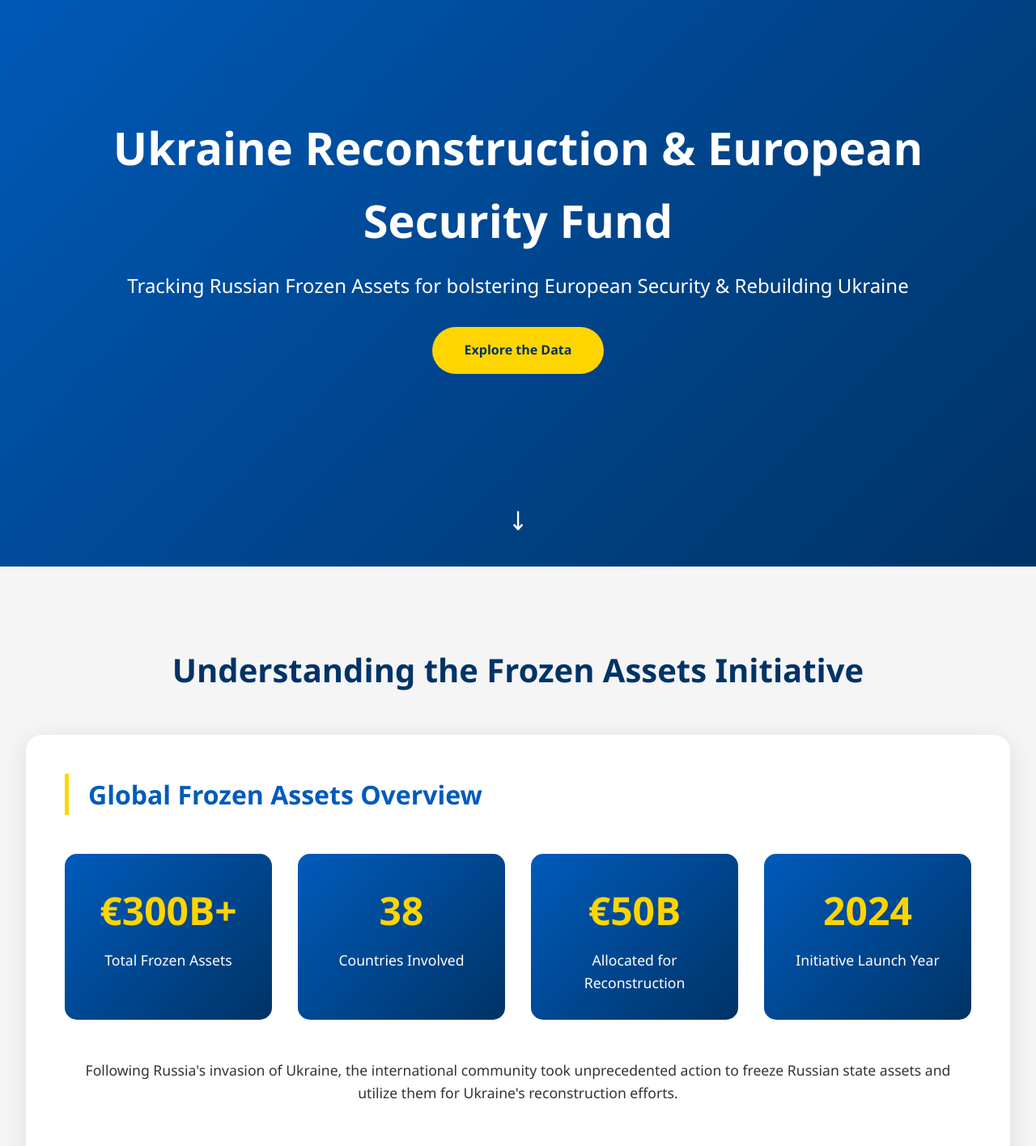
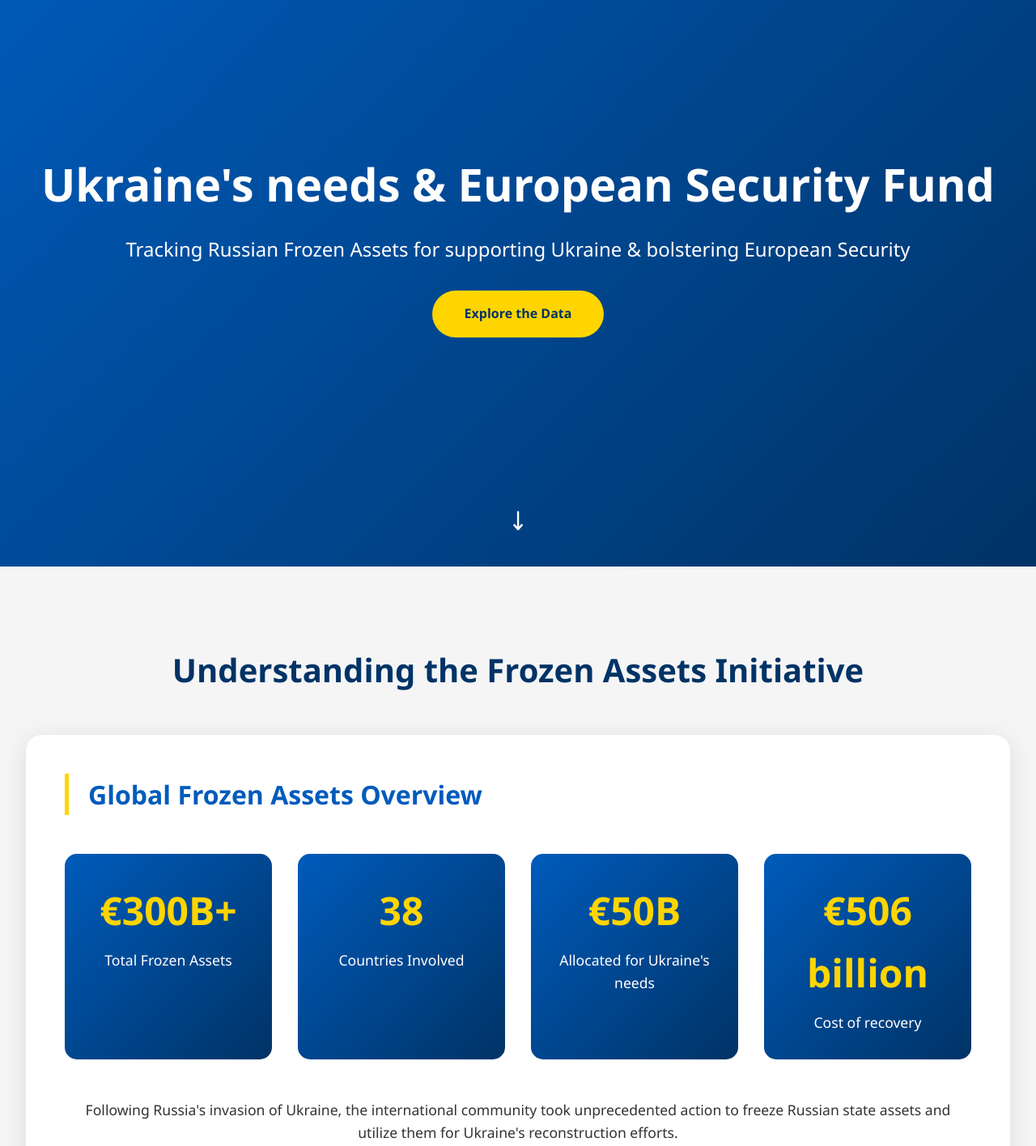
Before and after one commit to ZioHimself/frozen-assets, a plain HTML site: page docs/index.html in a window 1280 px wide. Shown: the part 100-1516 px from the top of the page at 81% size. Drawn offline with Linux system fonts and the light colour scheme; no server answers.

Commit message:
#8 adapted the copy according to the new requirements.

```diff
--- a/docs/index.html
+++ b/docs/index.html
@@ -4,7 +4,7 @@
 <head>
     <meta charset="UTF-8">
     <meta name="viewport" content="width=device-width, initial-scale=1.0">
-    <title>Ukraine Reconstruction & Europe Security Fund - Russian Frozen Assets</title>
+    <title>Ukraine&apos;s needs & Europe Security Fund - Russian Frozen Assets</title>
     <style>
         * {
             margin: 0;
@@ -512,8 +512,8 @@
     <!-- Hero Section -->
     <section id="home" class="hero">
         <div class="hero-content">
-            <h1>Ukraine Reconstruction & European Security Fund</h1>
-            <p>Tracking Russian Frozen Assets for bolstering European Security & Rebuilding Ukraine</p>
+            <h1>Ukraine&apos;s needs &amp; European Security Fund</h1>
+            <p>Tracking Russian Frozen Assets for supporting Ukraine &amp; bolstering European Security</p>
             <a href="#presentation" class="cta-button">Explore the Data</a>
             <div class="scroll-indicator">
                 <span style="font-size: 2rem; color: white;">↓</span>
@@ -540,11 +540,11 @@
                     </div>
                     <div class="stat-card">
                         <div class="stat-number">€50B</div>
-                        <div class="stat-label">Allocated for Reconstruction</div>
+                        <div class="stat-label">Allocated for Ukraine's needs</div>
                     </div>
                     <div class="stat-card">
-                        <div class="stat-number">2024</div>
-                        <div class="stat-label">Initiative Launch Year</div>
+                        <div class="stat-number">€506 billion</div>
+                        <div class="stat-label">Cost of recovery</div>
                     </div>
                 </div>
                 <p style="margin-top: 2rem; font-size: 1.1rem; text-align: center;">
@@ -729,7 +729,7 @@
                 <h3 class="slide-title">About This Initiative</h3>
                 <p style="font-size: 1.2rem; line-height: 1.8;">
                     This platform serves as a comprehensive resource for understanding and tracking the international
-                    effort to utilize frozen Russian assets for European Security and Ukraine's reconstruction. We
+                    effort to utilize immobilized Russian assets for Ukraine's needs and European Security. We
                     aggregate legal documents,
                     financial reports, political statements, and expert analyses to provide transparency and
                     accessibility
@@ -737,7 +737,7 @@
                 </p>
                 <p style="font-size: 1.2rem; line-height: 1.8; margin-top: 2rem;">
                     Our mission is to promote informed discussion and facilitate research on the legal, financial, and
-                    political dimensions of frozen asset utilization for security and reconstruction purposes.
+                    political dimensions of immobilized asset utilization for security and reconstruction purposes.
                 </p>
             </div>
         </div>
```
